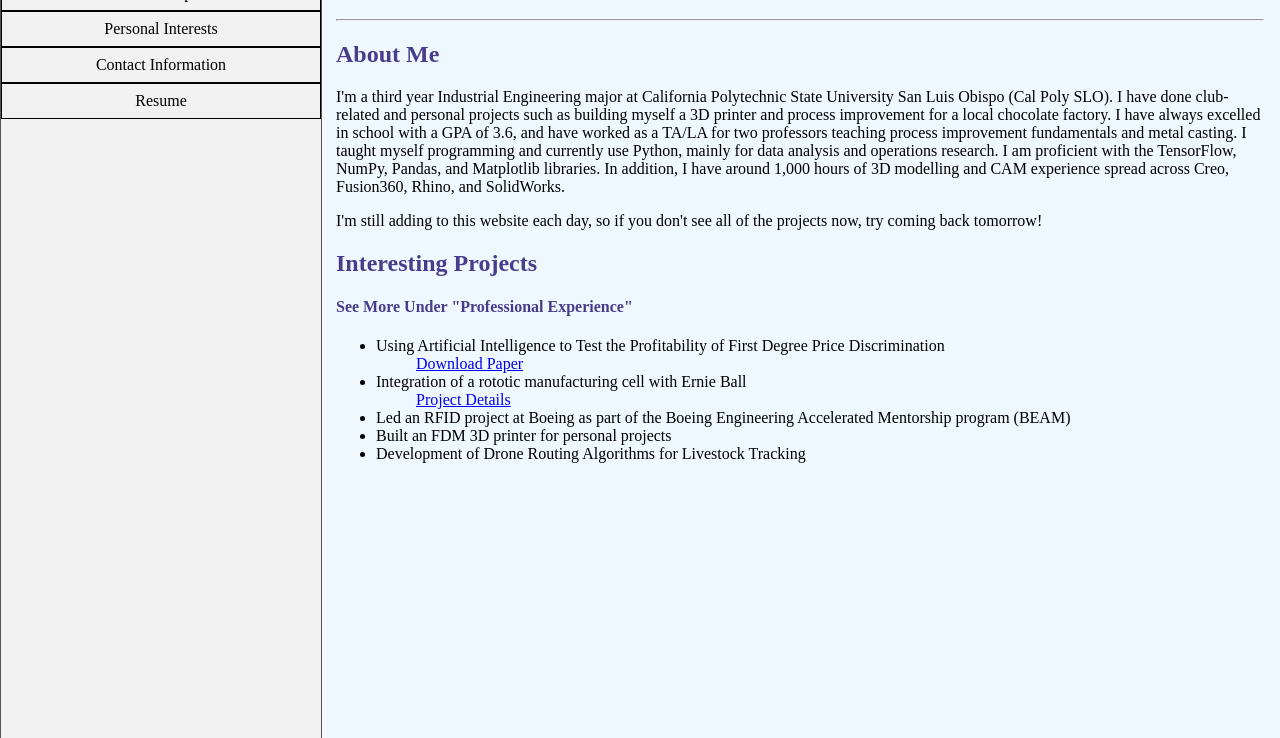
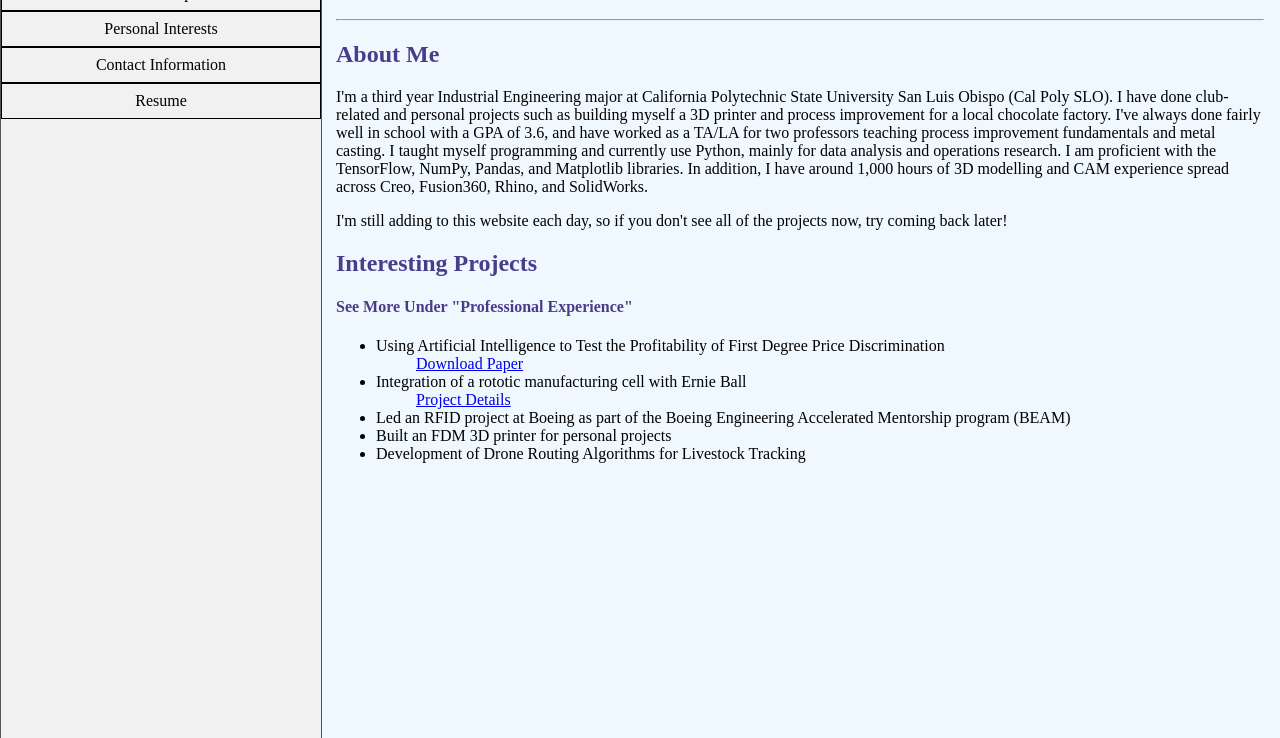
Before and after one commit to RyanKohls/RyanKohls.github.io, a plain HTML site: page index.html in a window 1280 px wide. Shown: the part 62-800 px from the top of the page. Drawn offline with Linux system fonts and the light colour scheme.

Commit message:
changed introduction

```diff
--- a/index.html
+++ b/index.html
@@ -21,10 +21,10 @@
 <!--    Introduction/Bio-->
     <h2>About Me</h2>
     <p>
-        I'm a third year Industrial Engineering major at California Polytechnic State University San Luis Obispo (Cal Poly SLO). I have done club-related and personal projects such as building myself a 3D printer and process improvement for a local chocolate factory. I have always excelled in school with a GPA of 3.6, and have worked as a TA/LA for two professors teaching process improvement fundamentals and metal casting. I taught myself programming and currently use Python, mainly for data analysis and operations research. I am proficient with the TensorFlow, NumPy, Pandas, and Matplotlib libraries. In addition, I have around 1,000 hours of 3D modelling and CAM experience spread across Creo, Fusion360, Rhino, and SolidWorks.
+        I'm a third year Industrial Engineering major at California Polytechnic State University San Luis Obispo (Cal Poly SLO). I have done club-related and personal projects such as building myself a 3D printer and process improvement for a local chocolate factory. I've always done fairly well in school with a GPA of 3.6, and have worked as a TA/LA for two professors teaching process improvement fundamentals and metal casting. I taught myself programming and currently use Python, mainly for data analysis and operations research. I am proficient with the TensorFlow, NumPy, Pandas, and Matplotlib libraries. In addition, I have around 1,000 hours of 3D modelling and CAM experience spread across Creo, Fusion360, Rhino, and SolidWorks.
     </p>
     <p>
-        I'm still adding to this website each day, so if you don't see all of the projects now, try coming back tomorrow!
+        I'm still adding to this website each day, so if you don't see all of the projects now, try coming back later!
     </p>
 <!--    Project Highlights-->
     <h2>Interesting Projects</h2>
```
